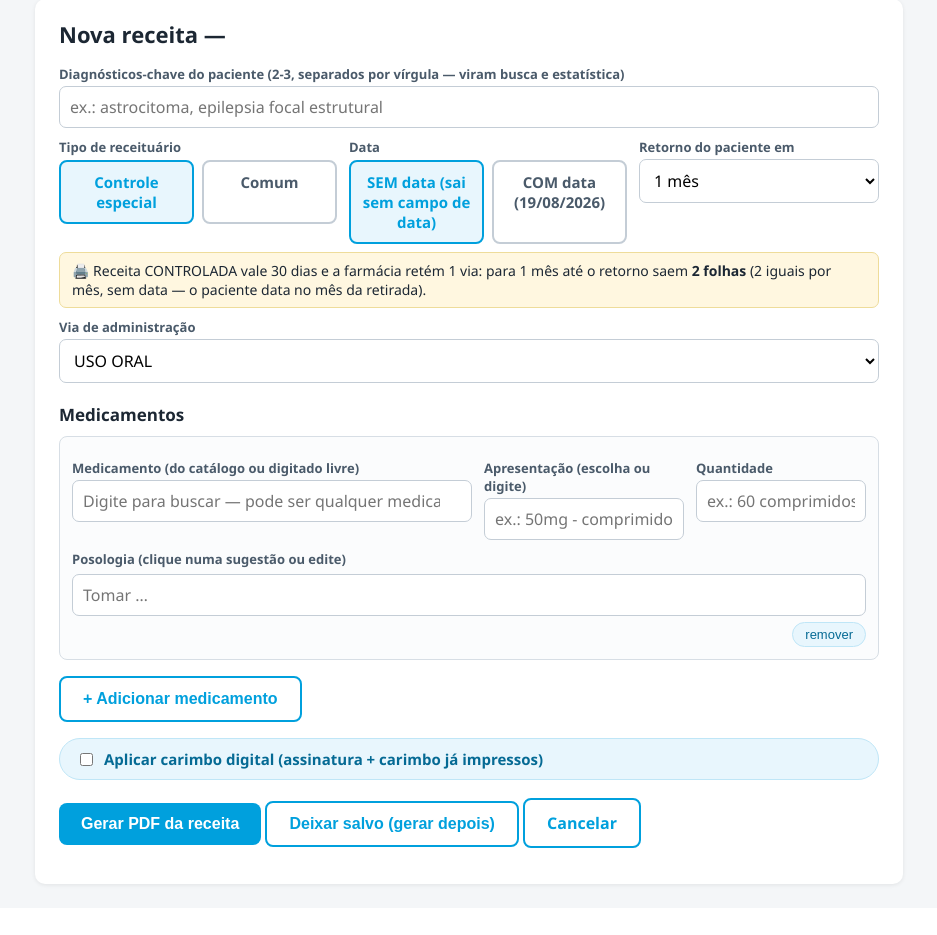
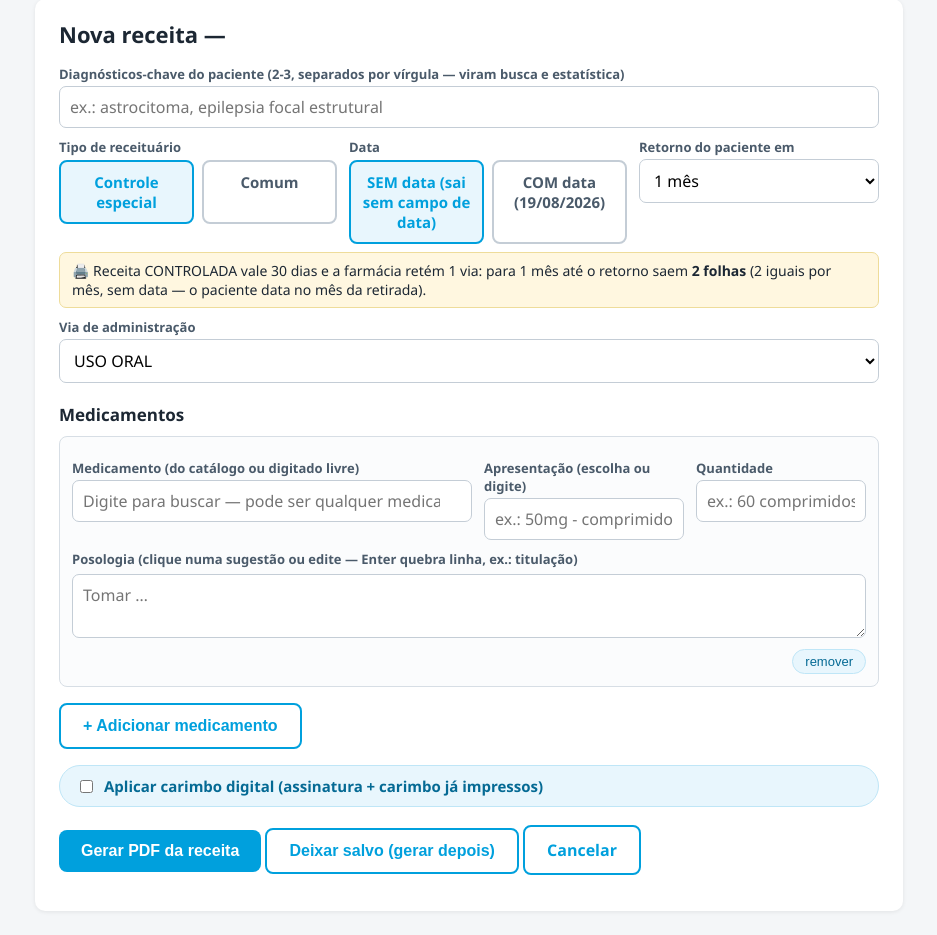
Before and after one commit to pardinithales/projeto-receitas, a FastAPI app: page /pacientes/1/receita in a window 1280 px wide. Shown: the part 79-1014 px from the top of the page, without its empty margins (171-1108 px from the left). Before the commit the page ends 967 px from the top, so only its background shows below. Run offline with FastAPI, Linux system fonts and the light colour scheme; data comes from the database, SQL or seed files in the repository; data that the repository does not hold is empty.

Commit message:
feat: quebra de linha na posologia (textarea + PDF respeita \n)
Receita, kit LME e relatorios desenham cada linha digitada; util para
titulacao (dose do dia X ao dia Y) e orientacoes em passos.

Co-Authored-By: Claude Fable 5 <noreply@anthropic.com>

```diff
--- a/app/templates/lme_form.html
+++ b/app/templates/lme_form.html
@@ -171,9 +171,10 @@
       <div style="max-width:130px"><label>Qtd mensal</label>
         <input type="text" class="med-qtd" placeholder="auto"></div>
     </div>
-    <label>Posologia (vai para a receita do kit — clique numa sugestão ou edite)</label>
+    <label>Posologia (vai para a receita do kit — clique numa sugestão ou edite;
+      Enter quebra linha, ex.: titulação)</label>
     <div class="chips med-chips"></div>
-    <input type="text" class="med-pos" placeholder="Tomar …">
+    <textarea class="med-pos" rows="2" placeholder="Tomar …"></textarea>
     <p style="text-align:right;margin:6px 0 0">
       <button type="button" class="chip" onclick="this.closest('.item-med').remove()">remover</button></p>
   </div>
--- a/app/templates/receita_form.html
+++ b/app/templates/receita_form.html
@@ -85,9 +85,9 @@
         <input type="text" class="qtd" placeholder="ex.: 60 comprimidos">
       </div>
     </div>
-    <label>Posologia (clique numa sugestão ou edite)</label>
+    <label>Posologia (clique numa sugestão ou edite — Enter quebra linha, ex.: titulação)</label>
     <div class="chips"></div>
-    <input type="text" class="posologia" placeholder="Tomar …">
+    <textarea class="posologia" rows="2" placeholder="Tomar …"></textarea>
     <p style="text-align:right; margin:6px 0 0">
       <button type="button" class="chip" onclick="this.closest('.item-med').remove()">remover</button>
     </p>
```
Also changed, not shown: app/services/documentos_pdf.py (+5 -4 lines), app/services/receita_pdf.py (+6 -4 lines).
